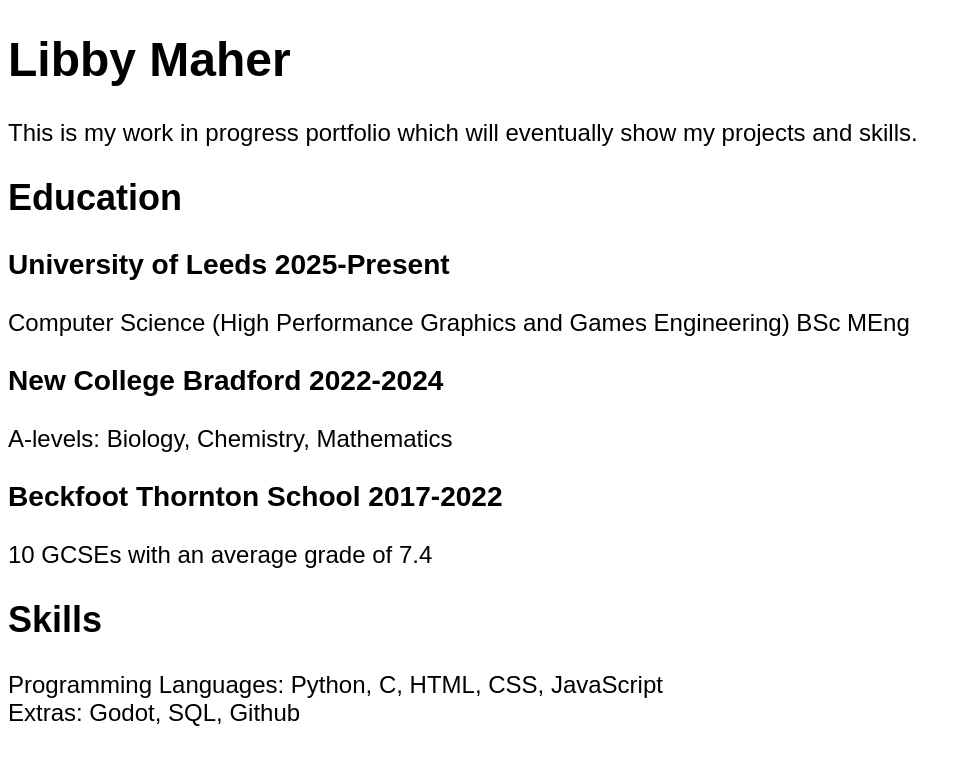
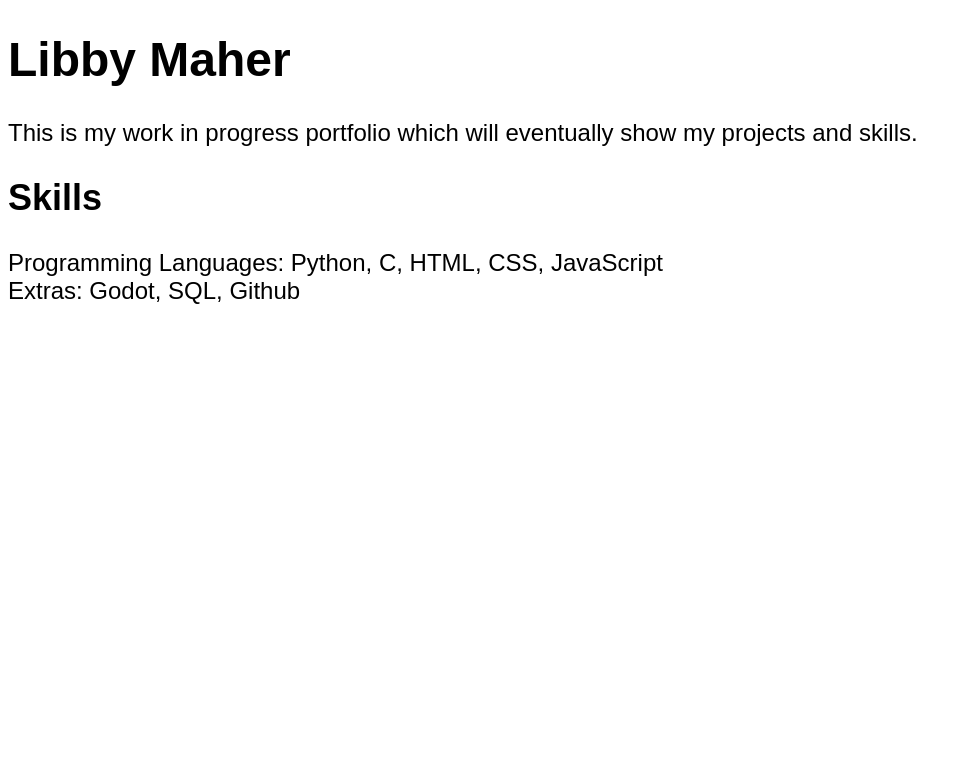
Before and after one commit to LibbyJ29/LibbyJ29.github.io, a plain HTML site: page index.html in a window 1280 px wide. Shown: the whole page, without its empty margins (0-970 px from the left). Drawn offline with Linux system fonts and the light colour scheme.

Commit message:
remove education

```diff
--- a/index.html
+++ b/index.html
@@ -8,16 +8,6 @@
         <h1>Libby Maher</h1>
         <p>This is my work in progress portfolio which will eventually show my projects and skills.</p>
 
-        <div class="education">
-            <h2>Education</h2>
-            <h3>University of Leeds 2025-Present</h3>
-            <p>Computer Science (High Performance Graphics and Games Engineering) BSc MEng</p>
-            <h3>New College Bradford 2022-2024</h3>
-            <p>A-levels: Biology, Chemistry, Mathematics</p>
-            <h3>Beckfoot Thornton School 2017-2022</h3>
-            <p>10 GCSEs with an average grade of 7.4</p>
-        </div>
-
         <div class="skills">
             <h2>Skills</h2>
             <p>
```
